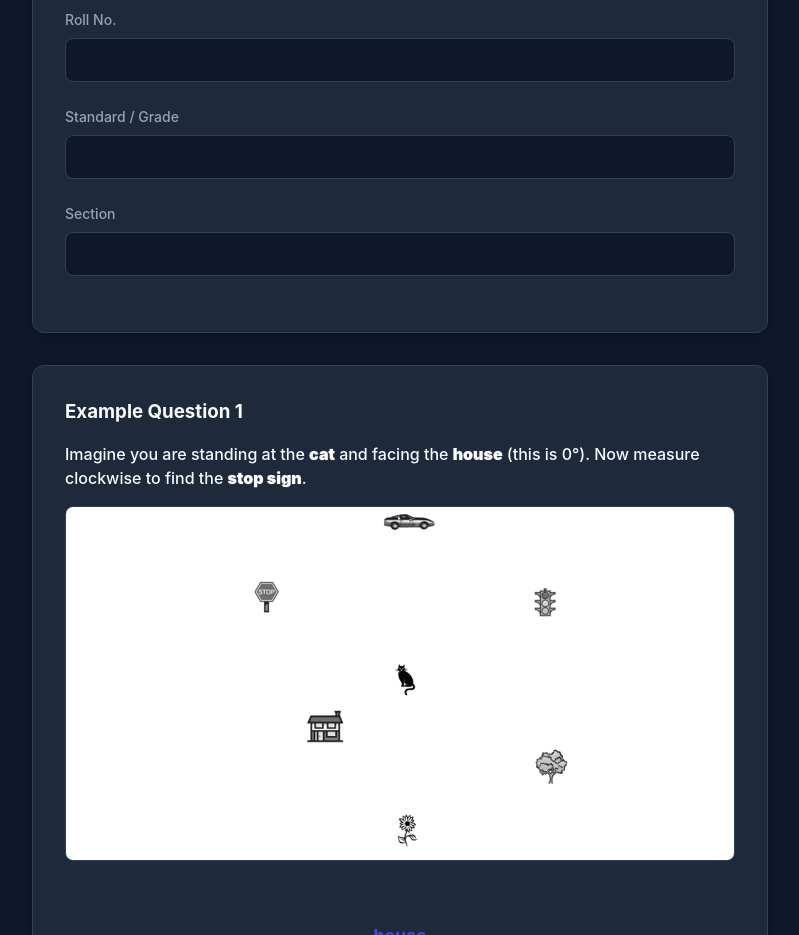
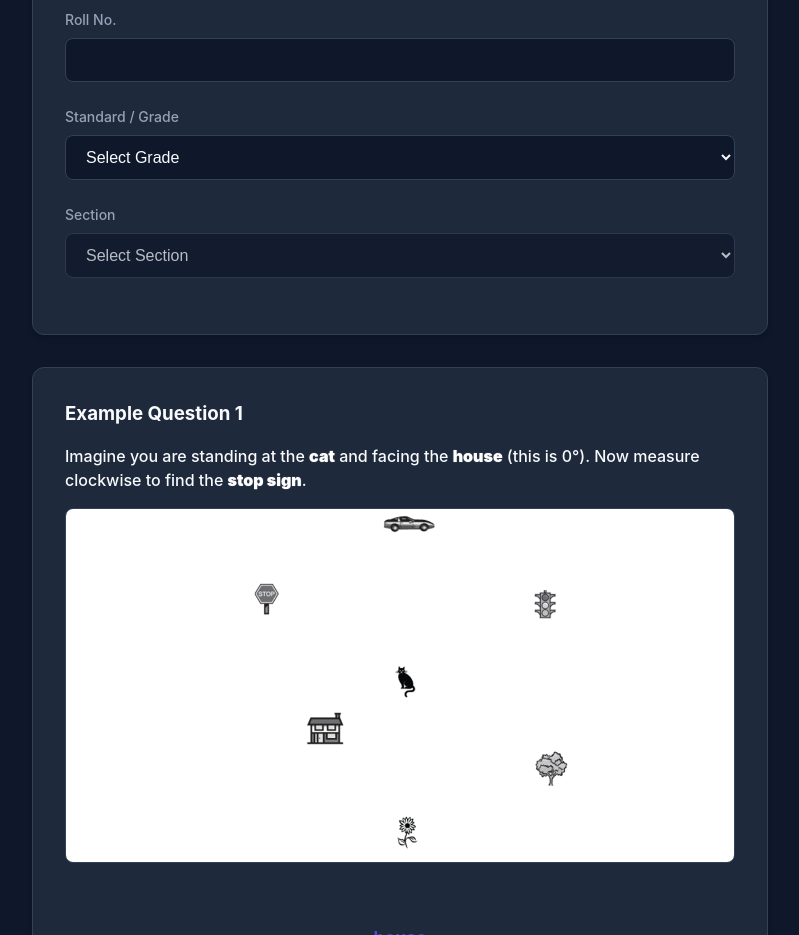
Before and after one commit to Naitik-Lalchandani/PTSOT-Test, a React (Vite) app: page / in a window 1280 px wide. Shown: the part 860-1795 px from the top of the page, without its empty margins (240-1039 px from the left). Built offline with nearby package versions, Linux system fonts and the light colour scheme.

Commit message:
Change grade and section fields to dependent dropdowns

```diff
--- a/src/components/IntroPage.jsx
+++ b/src/components/IntroPage.jsx
@@ -69,7 +69,12 @@ export default function IntroPage({ onStart }) {
                       formData.section.trim() !== '';
 
   const handleChange = (e) => {
-    setFormData({ ...formData, [e.target.name]: e.target.value });
+    const { name, value } = e.target;
+    if (name === 'grade') {
+      setFormData({ ...formData, grade: value, section: '' });
+    } else {
+      setFormData({ ...formData, [name]: value });
+    }
   };
 
   const handleSubmit = (e) => {
@@ -78,6 +83,9 @@ export default function IntroPage({ onStart }) {
       onStart(formData);
     }
   };
+
+  const grade5Sections = ["BG G5 A11C", "BG G5 A11B", "BR G5 A31A", "BG G5 A11A"];
+  const grade8Sections = ["G8-A11A", "G8-A11B", "G8-A11D", "G8-A11C"];
 
   return (
     <div className="container">
@@ -123,11 +131,19 @@ export default function IntroPage({ onStart }) {
           </div>
           <div className="input-group">
             <label>Standard / Grade</label>
-            <input type="text" name="grade" value={formData.grade} onChange={handleChange} required />
+            <select name="grade" value={formData.grade} onChange={handleChange} style={{ width: '100%', padding: '0.75rem 1rem', borderRadius: '8px', border: '1px solid var(--border-color)', background: 'var(--bg-color)', color: 'var(--text-primary)', fontSize: '1rem' }} required>
+              <option value="">Select Grade</option>
+              <option value="Grade 5">Grade 5</option>
+              <option value="Grade 8">Grade 8</option>
+            </select>
           </div>
           <div className="input-group">
             <label>Section</label>
-            <input type="text" name="section" value={formData.section} onChange={handleChange} required />
+            <select name="section" value={formData.section} onChange={handleChange} style={{ width: '100%', padding: '0.75rem 1rem', borderRadius: '8px', border: '1px solid var(--border-color)', background: 'var(--bg-color)', color: 'var(--text-primary)', fontSize: '1rem' }} required disabled={!formData.grade}>
+              <option value="">Select Section</option>
+              {formData.grade === "Grade 5" && grade5Sections.map(s => <option key={s} value={s}>{s}</option>)}
+              {formData.grade === "Grade 8" && grade8Sections.map(s => <option key={s} value={s}>{s}</option>)}
+            </select>
           </div>
         </form>
       </div>
```
Also changed, not shown: 1 other file (tests, documents, lock files or other folders).
